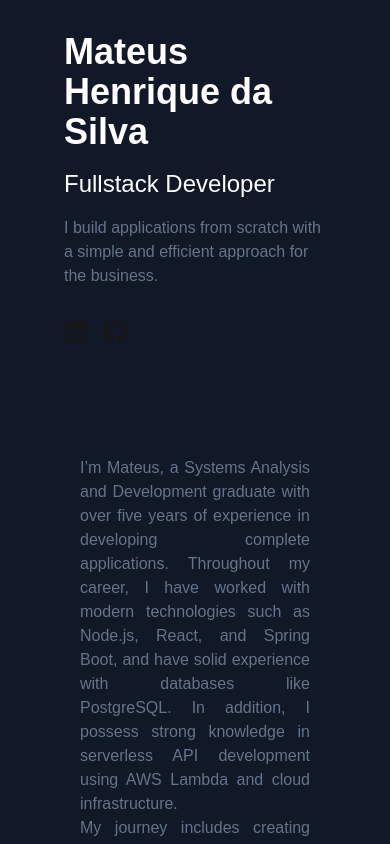
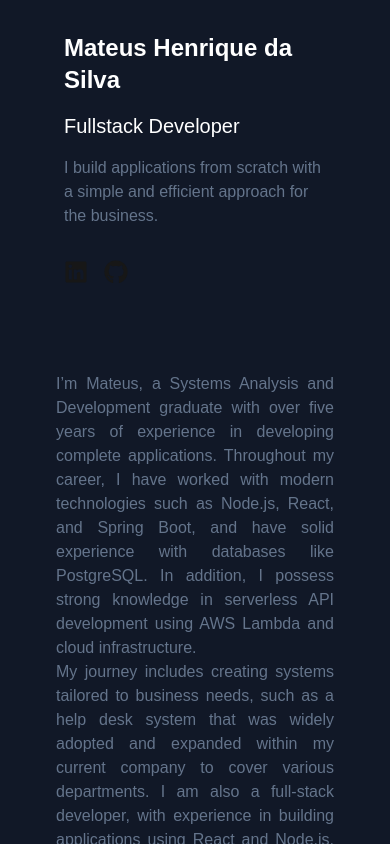
Before and after one commit to matthcarter777/mateus-dev, a Next.js app: page /en in a window 390 px wide. Built offline with nearby package versions, Linux system fonts and the light colour scheme.

Commit message:
feat: update margin summary component

```diff
--- a/src/app/[locale]/page.tsx
+++ b/src/app/[locale]/page.tsx
@@ -41,7 +41,7 @@ export default function Home() {
             <Navbar />
             <SocialMedia />
           </div>
-          <div className="box-content p-20 overflow-y-auto">
+          <div className="box-content p-14 md:p-20 overflow-y-auto">
             <Summary />
             <Experience />
             <Formations />
--- a/src/app/components/profile/index.tsx
+++ b/src/app/components/profile/index.tsx
@@ -6,8 +6,8 @@ export default function Profile() {
 
   return (
     <div className='px-8'>
-      <h2 className='text-4xl font-bold mb-4 text-white'>{t('name')}</h2>
-      <h4 className='text-2xl font-medium mb-4 text-white'>{t('title')}</h4>
+      <h2 className='text-2xl md:text-4xl font-bold mb-4 text-white :'>{t('name')}</h2>
+      <h4 className='text-xl md:text-2xl font-medium mb-4 text-white'>{t('title')}</h4>
       <p className='text-slate-500'>{t('description')}</p>
     </div>
   )
--- a/src/app/components/summary/index.tsx
+++ b/src/app/components/summary/index.tsx
@@ -10,7 +10,7 @@ export default function Summary() {
   ];
 
   return (
-    <div id="about" className="lg:mb-20 md:mb-36">
+    <div id="about" className="mb-36">
       {summaryItems.map((text, index) => (
         <p key={index} className="text-justify lg:mb-3 md:mb-0 text-slate-500">{text}</p>
       ))}
```
